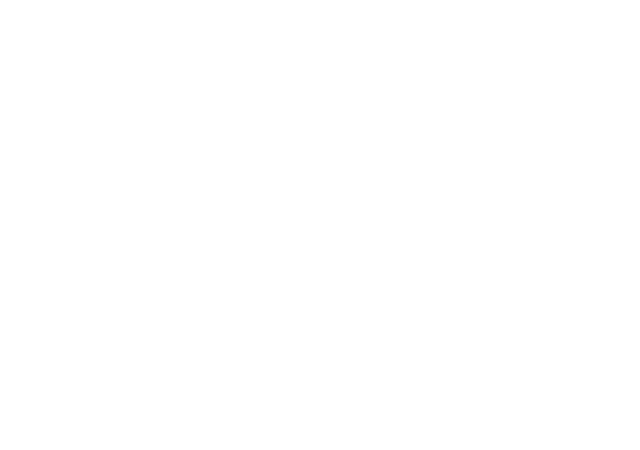
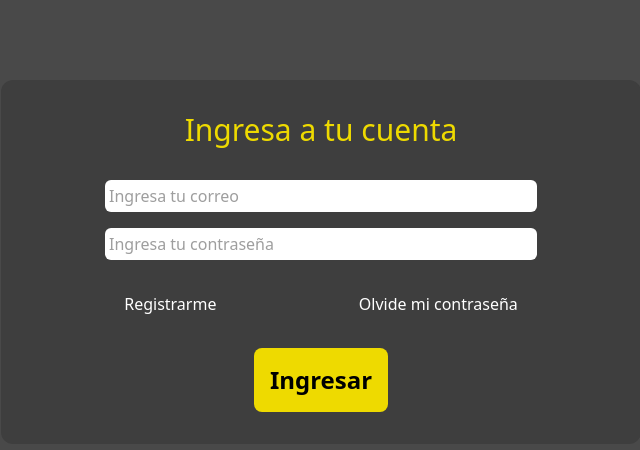
Before and after one commit to GzaJai/SUPERHARD, a React (Vite) app in the folder superhard-frontend/: page /login in a window 1280 px wide. Before the commit this address had no page. Shown: the top 450 px of the page, without its empty margins (319-959 px from the left). Built offline with nearby package versions, Linux system fonts and the light colour scheme.

Commit message:
ruta para pagina login

```diff
--- a/superhard-frontend/src/routes/AppRouter.jsx
+++ b/superhard-frontend/src/routes/AppRouter.jsx
@@ -1,12 +1,15 @@
 import React from 'react'
 import { BrowserRouter as Router, Routes, Route } from "react-router-dom";
 import Home from '../components/pages/Home';
+import Login from '../components/pages/Login';
+
 
 const AppRouter = () => {
   return (
     <Router>
         <Routes>
             <Route path='/' element={<Home />} />
+            <Route path='/login' element={<Login />} />
         </Routes>
     </Router>
   )
```
